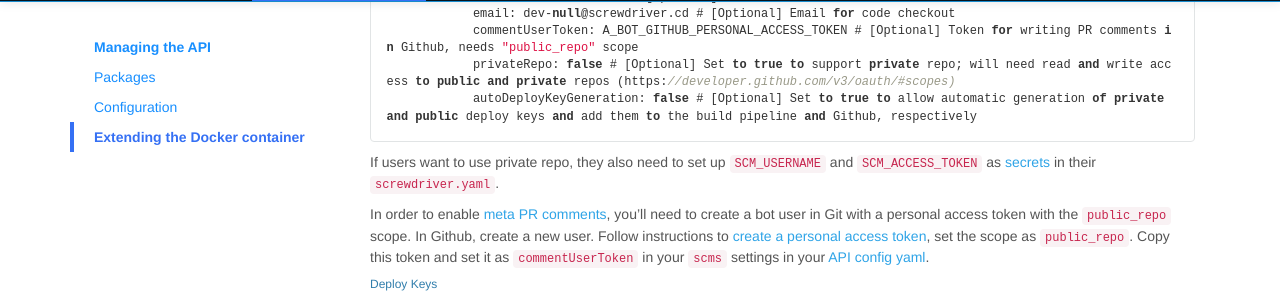
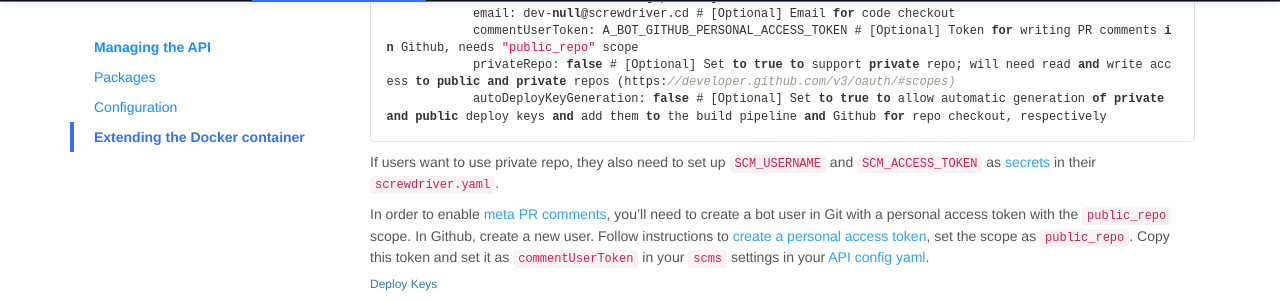
Before and after one commit to screwdriver-cd/guide, a Jekyll site: the page built from docs/cluster-management/configure-api.md, in a window 1280 px wide and 900 px high, scrolled down 11779 px. Shown: the part 150-451 px from the top of the window. Built offline with Jekyll 4.4.1, drawn with Linux system fonts in a browser that asks for light colours.

Commit message:
docs(): Update docs/cluster-management/configure-api.md
Co-authored-by: Tiffany K <tiffanykyi@gmail.com>

````diff
--- a/docs/cluster-management/configure-api.md
+++ b/docs/cluster-management/configure-api.md
@@ -496,7 +496,7 @@ scms:
             email: dev-null@screwdriver.cd # [Optional] Email for code checkout
             commentUserToken: A_BOT_GITHUB_PERSONAL_ACCESS_TOKEN # [Optional] Token for writing PR comments in Github, needs "public_repo" scope
             privateRepo: false # [Optional] Set to true to support private repo; will need read and write access to public and private repos (https://developer.github.com/v3/oauth/#scopes)
-            autoDeployKeyGeneration: false # [Optional] Set to true to allow automatic generation of private and public deploy keys and add them to the build pipeline and Github, respectively
+            autoDeployKeyGeneration: false # [Optional] Set to true to allow automatic generation of private and public deploy keys and add them to the build pipeline and Github for repo checkout, respectively
 ```
 
 If users want to use private repo, they also need to set up `SCM_USERNAME` and `SCM_ACCESS_TOKEN` as [secrets](../../user-guide/configuration/secrets) in their `screwdriver.yaml`.
````
